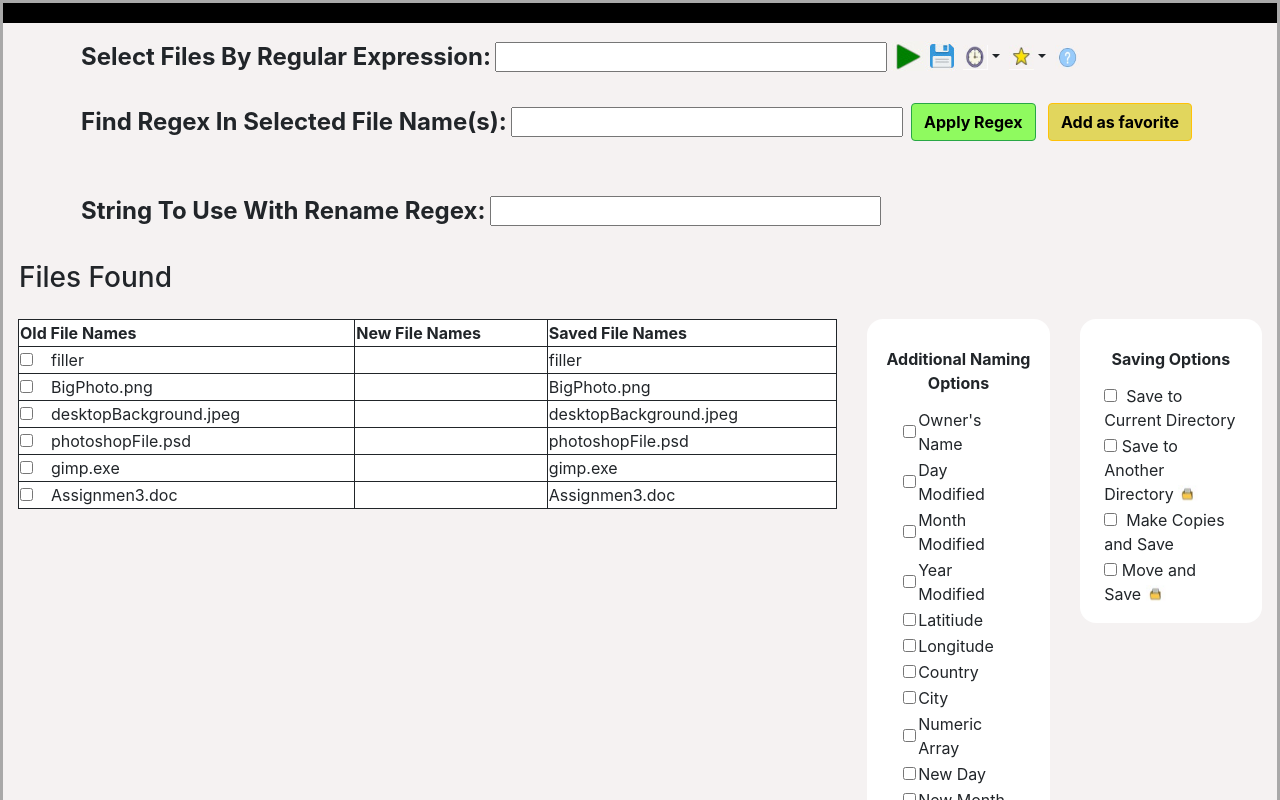
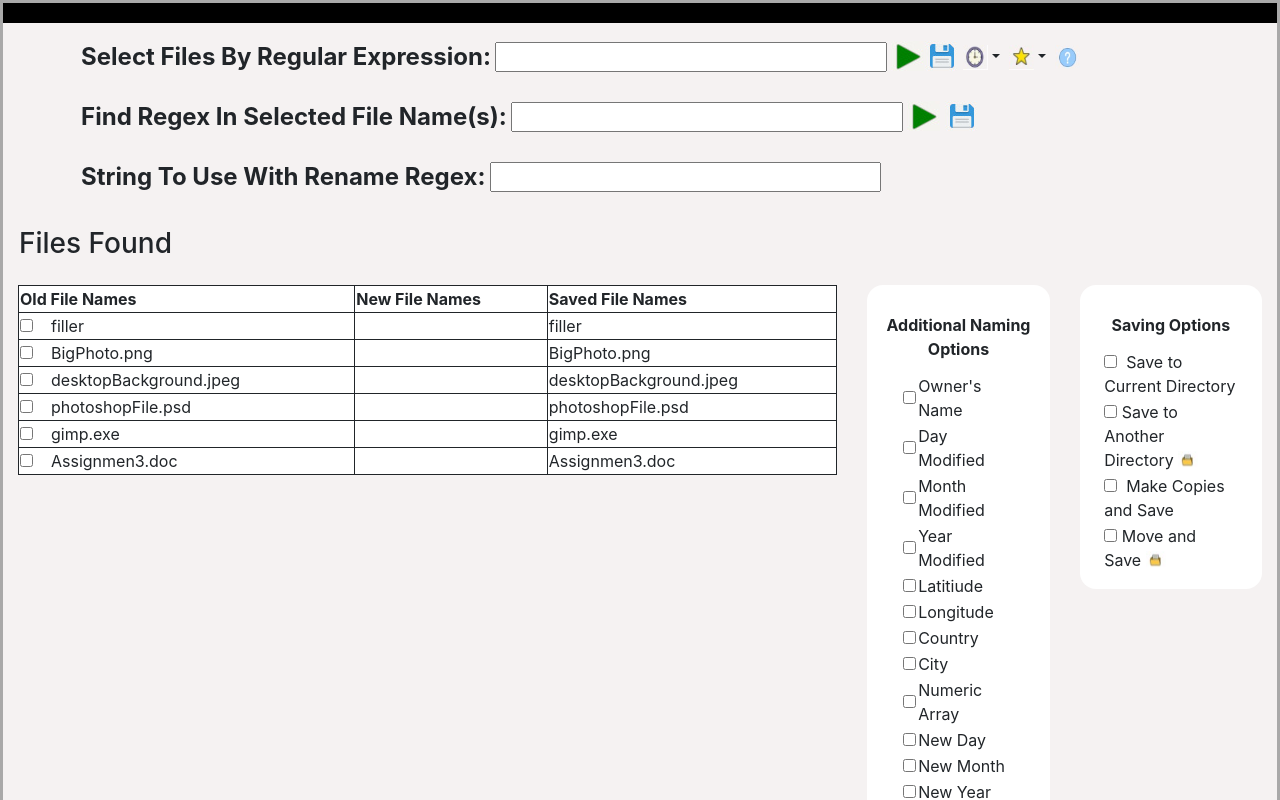
Before and after one commit to cagomezr/Regexfilesys, an Angular app: page / in a window 1280 px wide. Shown: the top 800 px of the page. Built offline with nearby package versions, Linux system fonts and the light colour scheme.

Commit message:
Update app.component.html

```diff
--- a/src/app/app.component.html
+++ b/src/app/app.component.html
@@ -28,8 +28,8 @@
         <div class="form-group form-inline text-center" style="margin: 0 auto; width: 90%;">
             <strong style="font-size: 1.5em;">Find Regex In Selected File Name(s): </strong> &nbsp;
             <input type="text" style="width: 35%;" [(ngModel)]="renameText"> &nbsp;
-            <button  class="btn btn-success" (click)='applyRename(renameText, newFileName)'>Apply Regex</button> &nbsp;
-            <button class="btn btn-warning" (click)='addFavRegex(renameText)'>Add as favorite</button> &nbsp;
+            <button  class="run" (click)='applyRename(renameText, newFileName)'>&nbsp;</button> &nbsp;
+            <button class="save" (click)='addFavRegex(renameText)'>&nbsp;</button> &nbsp;
         </div>
         <div class="form-group form-inline text-center" style="margin: 0 auto; width: 90%;">&nbsp;</div>
         <div class="form-group form-inline text-center" style="margin: 0 auto; width: 90%;">
```
